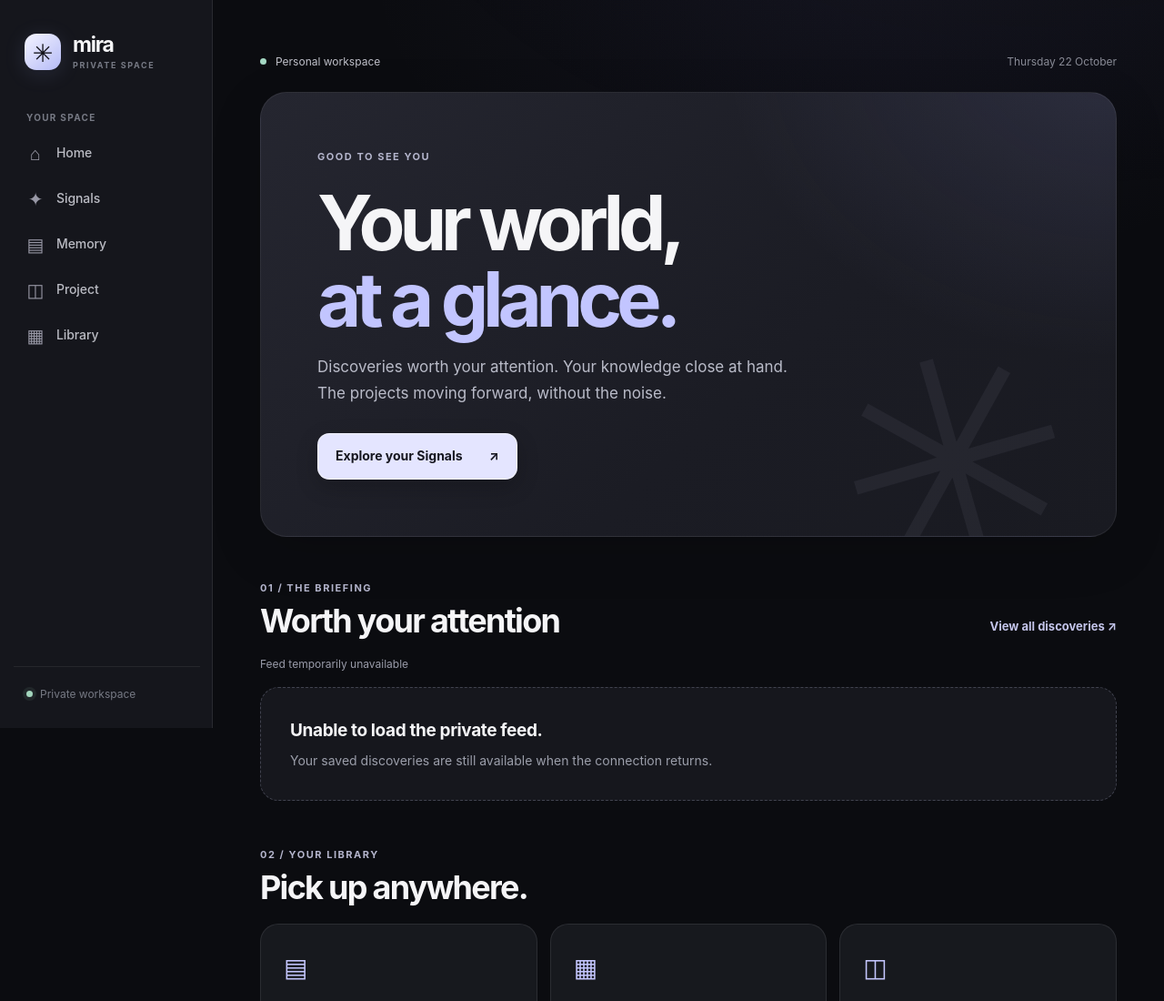
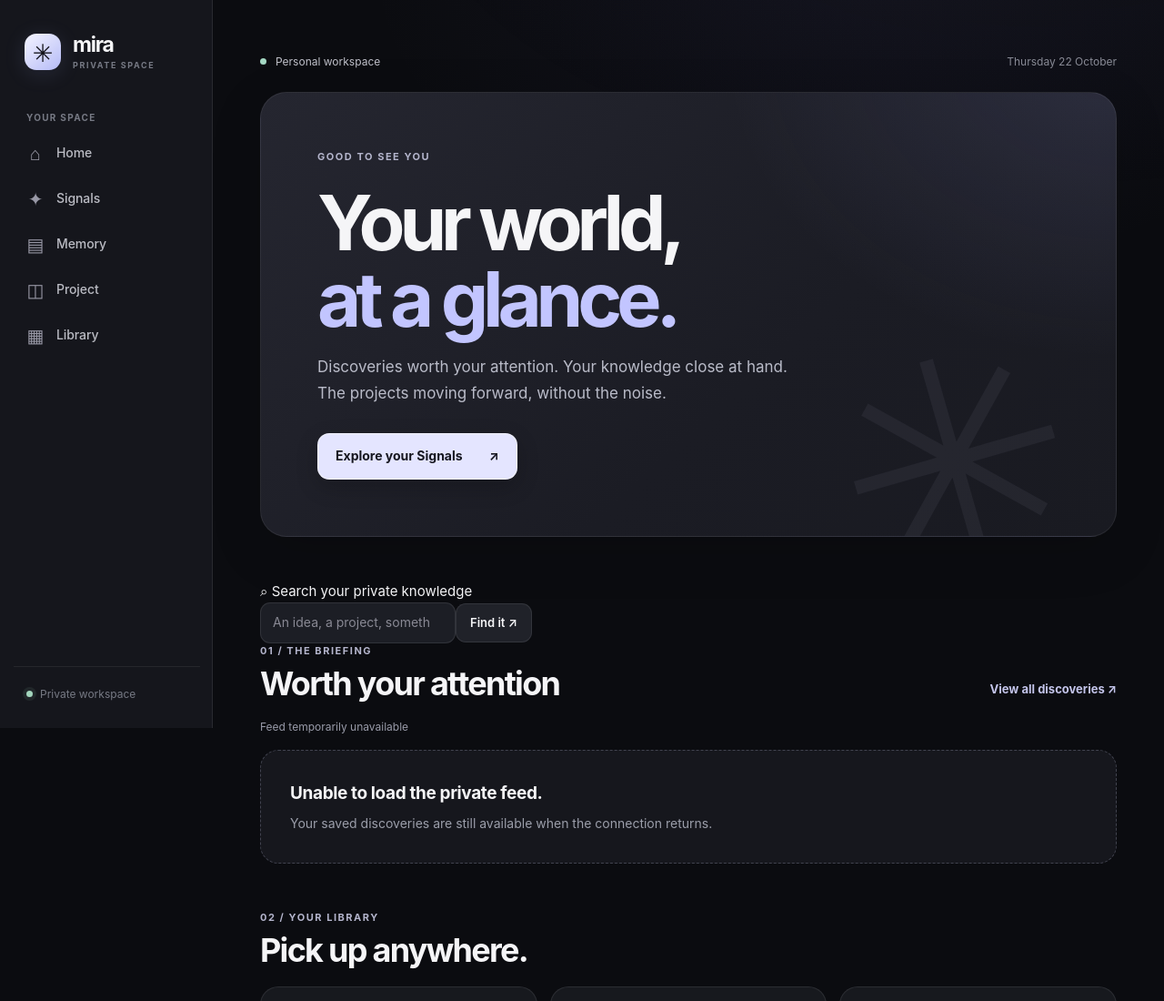
Before and after one commit to FumblingKnight/HUB, a website: page atlas/site/home.html in a window 1280 px wide. Shown: the top 1100 px of the page at 91% size. Drawn offline with Linux system fonts and the light colour scheme; no server answers.

Commit message:
Mira Home: direct cross-page memory search without an extra navigation step

```diff
--- a/atlas/site/home.html
+++ b/atlas/site/home.html
@@ -15,6 +15,10 @@
    <p>Discoveries worth your attention. Your knowledge close at hand. The projects moving forward, without the noise.</p>
    <a class="home-primary" href="/mira.html">Explore your Signals <span aria-hidden="true">↗</span></a>
  </section>
+ <form id="quickRecall" class="home-quick-search" role="search" action="/context.html" method="GET">
+  <label for="quickQuery"><span aria-hidden="true">⌕</span> Search your private knowledge</label>
+  <div class="home-search-control"><input id="quickQuery" type="search" name="q" minlength="2" maxlength="220" placeholder="An idea, a project, something you remember…" aria-label="Search memory" required><button type="submit">Find it <span aria-hidden="true">↗</span></button></div>
+ </form>
  <section class="home-section" aria-labelledby="featured-heading">
    <div class="home-section-top">
     <div><p class="home-overline">01 / THE BRIEFING</p><h2 id="featured-heading">Worth your attention</h2></div>
```
